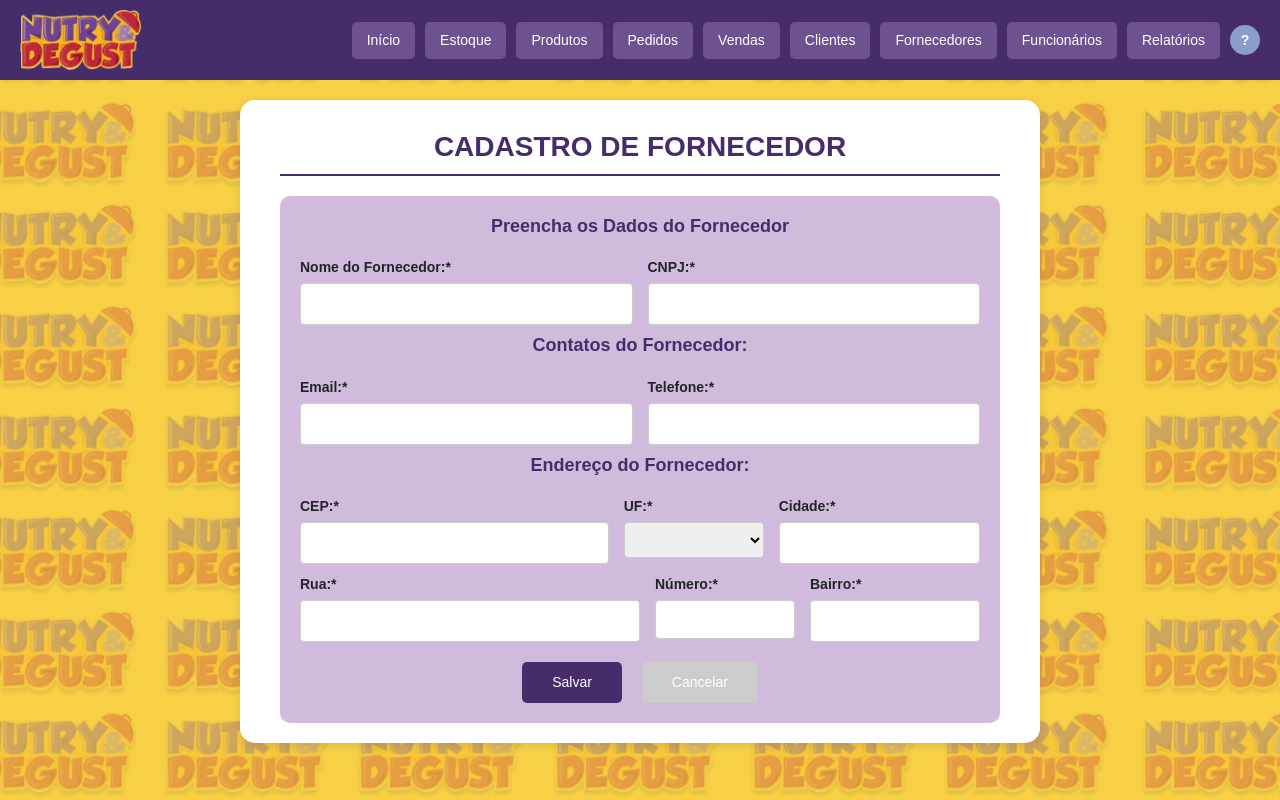
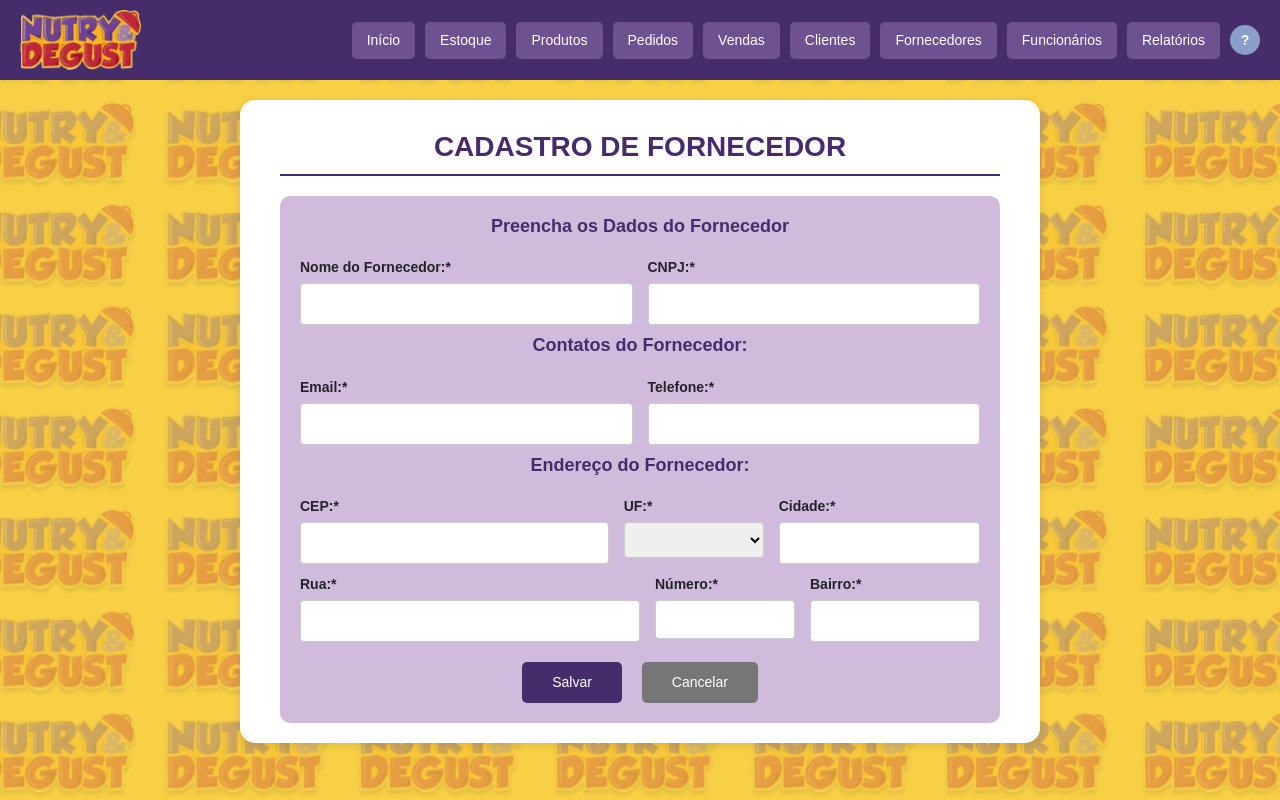
Before and after one commit to KhianGabriel/NutryDegustFront, an Angular app in the folder nutrydegust-front/: page /fornecedores-atualizar/1 in a window 1280 px wide. Built offline with nearby package versions, Linux system fonts and the light colour scheme; no server answers.

Commit message:
atualização da cor botão

```diff
--- a/nutrydegust-front/src/app/fornecedores/fornecedores-atualizar/fornecedores-atualizar.component.css
+++ b/nutrydegust-front/src/app/fornecedores/fornecedores-atualizar/fornecedores-atualizar.component.css
@@ -170,7 +170,7 @@ select {
     border-radius: 5px;
     cursor: pointer;
     font-size: 14px;
-    background-color: #ccc;
+    background-color: #767676;
     color: white;
 }
 
--- a/nutrydegust-front/src/app/fornecedores/fornecedores-cadastro/fornecedores-cadastro.component.css
+++ b/nutrydegust-front/src/app/fornecedores/fornecedores-cadastro/fornecedores-cadastro.component.css
@@ -178,7 +178,7 @@ select {
     border-radius: 5px;
     cursor: pointer;
     font-size: 14px;
-    background-color: #ccc;
+    background-color: #767676;
     color: white;
 }
 
```
Also changed, not shown: 1 other file (tests, documents, lock files or other folders).
